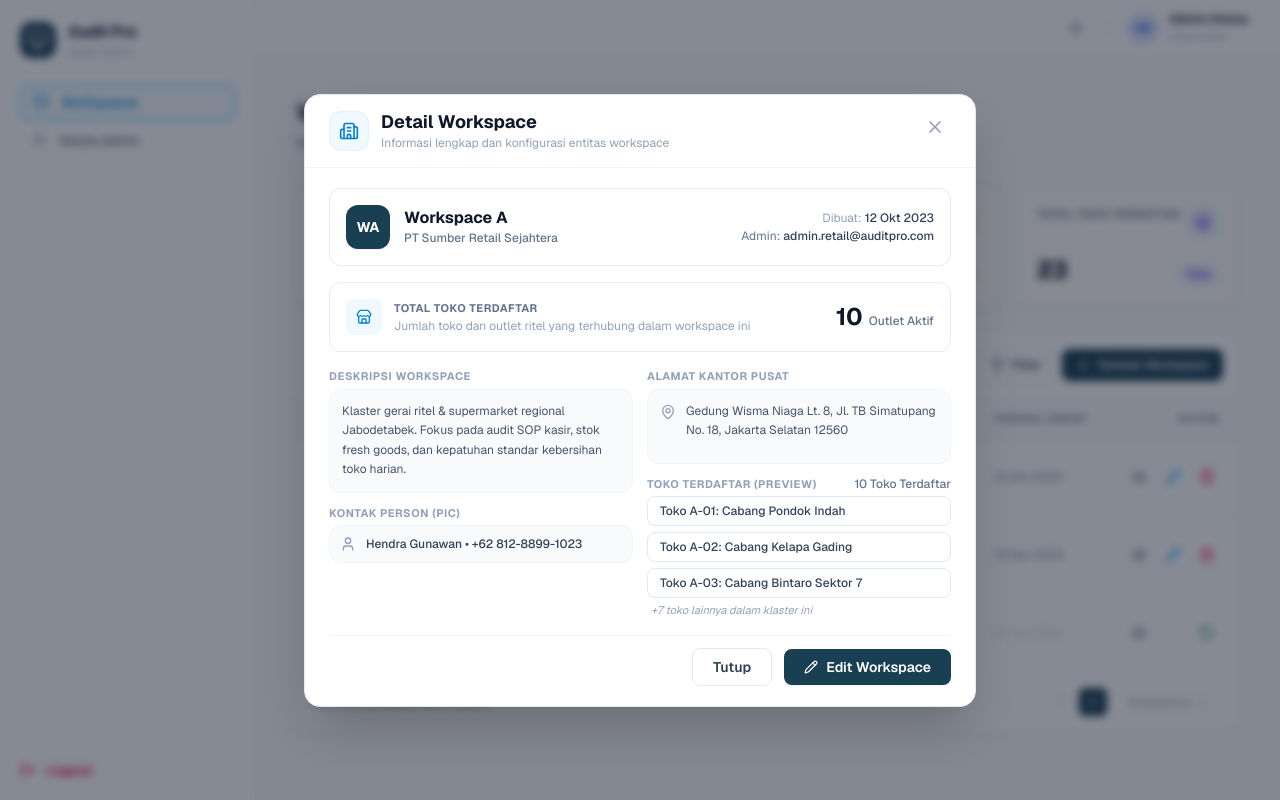
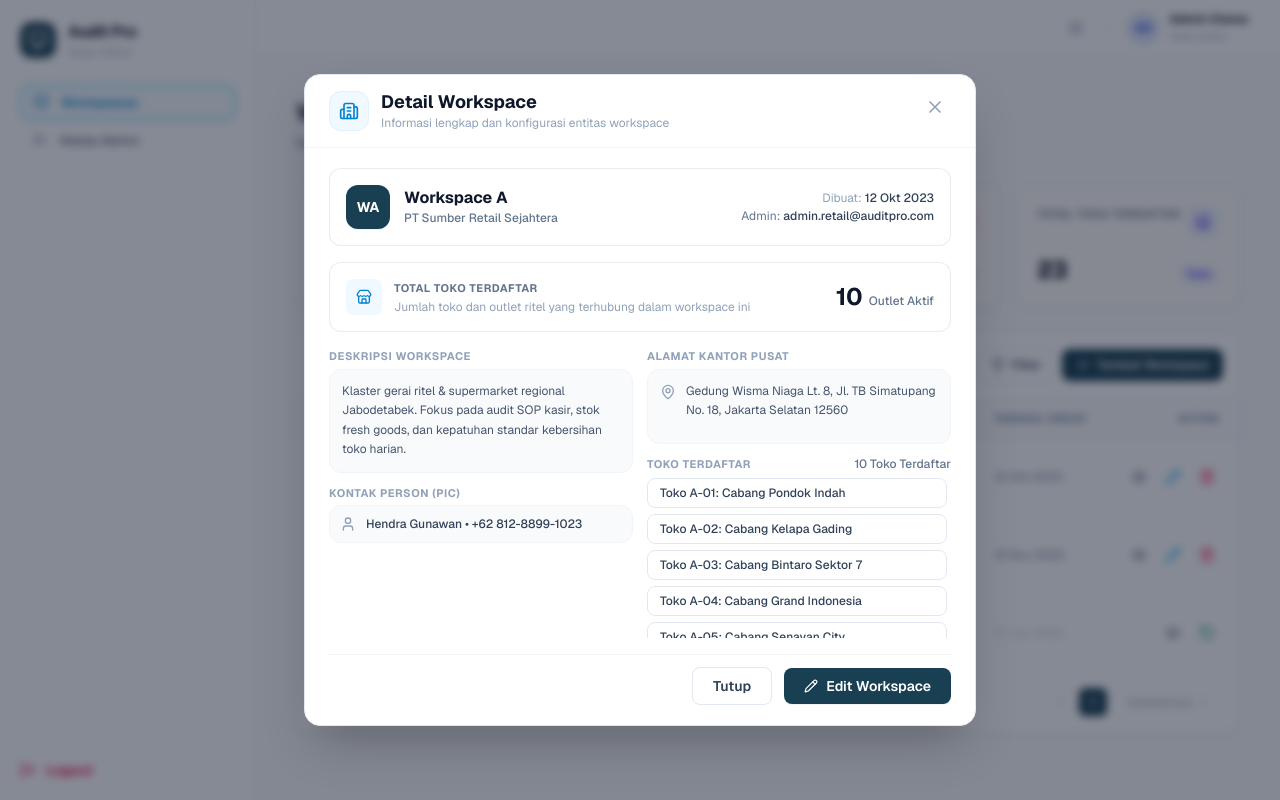
Before and after one commit to AlvinoValerian/Audit-Checklist-System, a Next.js app in the folder frontend/: page /workspace in a window 1280 px wide. Both pictures are taken after a click on the button 1139 px from the left and 477 px from the top of the page. Built offline with nearby package versions, Linux system fonts and the light colour scheme.

Commit message:
update halaman workspace dan libur-toko

```diff
--- a/frontend/src/app/template-checklist/components/EditTemplate.tsx
+++ b/frontend/src/app/template-checklist/components/EditTemplate.tsx
@@ -678,7 +678,7 @@ export default function EditTemplate({
           onClick={handleBack}
           className="px-4 py-2 bg-white border border-slate-200 hover:bg-slate-50 text-slate-700 rounded-xl text-xs font-semibold transition-colors cursor-pointer shadow-2xs"
         >
-          Batal / Buang
+          Batal
         </button>
         <button
           type="button"
--- a/frontend/src/app/workspace/components/WorkspaceTable.tsx
+++ b/frontend/src/app/workspace/components/WorkspaceTable.tsx
@@ -211,6 +211,7 @@ export default function WorkspaceTable({
                     {/* 6. ACTION */}
                     <td className="px-5 py-3.5 text-right whitespace-nowrap">
                       <ActionButtons
+                        alignRestoreWithDelete={false}
                         onView={() => onDetail?.(ws)}
                         onEdit={isSoftDeleted ? undefined : () => onEdit?.(ws)}
                         onDelete={isSoftDeleted ? undefined : () => onDelete?.(ws)}
--- a/frontend/src/app/workspace/page.tsx
+++ b/frontend/src/app/workspace/page.tsx
@@ -17,6 +17,7 @@ import {
   Store,
   User,
   MapPin,
+  AlertCircle,
 } from "lucide-react";
 import { toast } from "sonner";
 
@@ -182,19 +183,40 @@ export default function WorkspacePage() {
         const picName = selectedDetailWorkspace.picName || "Hendra Gunawan";
         const picPhone = selectedDetailWorkspace.picPhone || "+62 812-8899-1023";
 
-        const previewStores =
-          selectedDetailWorkspace.stores && selectedDetailWorkspace.stores.length > 0
-            ? selectedDetailWorkspace.stores
-            : [
-                `Toko ${selectedDetailWorkspace.name.replace(/[^A-Za-z0-9]/g, "").slice(0, 4)}-01: Cabang Pondok Indah`,
-                `Toko ${selectedDetailWorkspace.name.replace(/[^A-Za-z0-9]/g, "").slice(0, 4)}-02: Cabang Kelapa Gading`,
-                `Toko ${selectedDetailWorkspace.name.replace(/[^A-Za-z0-9]/g, "").slice(0, 4)}-03: Cabang Bintaro Sektor 7`,
+        const existingStores = selectedDetailWorkspace.stores || [];
+        const targetCount = Math.max(
+          selectedDetailWorkspace.storeCount || 0,
+          existingStores.length
+        );
+        const storeList: string[] = [...existingStores];
+
+        if (storeList.length < targetCount) {
+          const isHub =
+            selectedDetailWorkspace.name.toLowerCase().includes("hub") ||
+            (existingStores.length > 0 && existingStores[0].startsWith("Hub"));
+          const prefix = isHub ? "Hub" : "Toko";
+          const code =
+            selectedDetailWorkspace.name.replace(/[^A-Za-z0-9]/g, "").slice(-1).toUpperCase() || "A";
+
+          const defaultLocations = [
+            "Gudang Cimahi Sentral",
+            "Distribusi Pasteur Express",
+            "Depo Ujung Berung",
+            "Hub Transit Padalarang",
+            "Gudang Kopo Sayati",
+            "Cabang Buah Batu",
+            "Cabang Setiabudi",
+            "Cabang Dago",
+            "Cabang Cihampelas",
+            "Cabang Soekarno Hatta",
           ];
 
-        const remainingStoresCount = Math.max(
-          0,
-          selectedDetailWorkspace.storeCount - previewStores.length
-        );
+          for (let i = storeList.length + 1; i <= targetCount; i++) {
+            const num = String(i).padStart(2, "0");
+            const loc = defaultLocations[(i - 1) % defaultLocations.length];
+            storeList.push(`${prefix} ${code}-${num}: ${loc}`);
+          }
+        }
 
         return (
           <Modal
@@ -213,8 +235,15 @@ export default function WorkspacePage() {
                     {initials}
                   </div>
                   <div>
+                    <div className="flex items-center gap-2">
                       <div className="font-bold text-slate-900 text-base leading-tight">
                         {selectedDetailWorkspace.name}
+                      </div>
+                      {selectedDetailWorkspace.status === "Nonaktif" && (
+                        <span className="inline-flex items-center px-2 py-0.5 rounded-full text-[10px] font-bold bg-rose-50 text-rose-600 border border-rose-200">
+                          Nonaktif
+                        </span>
+                      )}
                     </div>
                     <div className="text-xs text-slate-500 font-medium mt-0.5">
                       {selectedDetailWorkspace.companyName || "PT Sumber Retail Sejahtera"}
@@ -237,6 +266,16 @@ export default function WorkspacePage() {
                   </div>
                 </div>
               </div>
+
+              {/* Soft Delete Notice if Inactive */}
+              {selectedDetailWorkspace.status === "Nonaktif" && (
+                <div className="p-3 bg-amber-50/80 border border-amber-200/80 rounded-xl flex items-center gap-2.5 text-xs text-amber-800">
+                  <AlertCircle className="w-4 h-4 text-amber-600 shrink-0" />
+                  <span>
+                    Workspace ini berstatus <strong>Nonaktif (Soft Delete)</strong>. Mode hanya detail dan tidak dapat diedit sebelum diaktifkan kembali.
+                  </span>
+                </div>
+              )}
 
               {/* Total Toko Terdaftar Card */}
               <div className="p-3.5 sm:p-4 rounded-xl border border-slate-200/80 bg-white flex items-center justify-between">
@@ -311,31 +350,31 @@ export default function WorkspacePage() {
 
                   {/* Toko Terdaftar */}
                   <div>
-                    <div className="flex items-center justify-between mb-1">
+                    <div className="flex items-center justify-between mb-1.5">
                       <span className="text-[11px] font-bold text-slate-400 uppercase tracking-wider">
-                        TOKO TERDAFTAR (PREVIEW)
+                        TOKO TERDAFTAR
                       </span>
                       <span className="text-xs text-slate-500 font-medium">
-                        {selectedDetailWorkspace.storeCount} Toko Terdaftar
+                        {storeList.length} Toko Terdaftar
                       </span>
                     </div>
 
-                    <div className="space-y-1.5">
-                      {previewStores.map((storeName, i) => (
+                    <div className="space-y-1.5 max-h-[160px] overflow-y-auto pr-1">
+                      {storeList.length > 0 ? (
+                        storeList.map((storeName, i) => (
                           <div
                             key={i}
-                          className="bg-white border border-slate-200 rounded-lg px-3 py-1.5 text-xs text-slate-700 font-medium"
+                            className="bg-white border border-slate-200 rounded-lg px-3 py-1.5 text-xs text-slate-700 font-medium hover:border-slate-300 transition-colors"
                           >
                             {storeName}
                           </div>
-                      ))}
-                    </div>
-
-                    {remainingStoresCount > 0 && (
-                      <div className="text-[11px] text-slate-400 italic mt-1 pl-1">
-                        +{remainingStoresCount} toko lainnya dalam klaster ini
+                        ))
+                      ) : (
+                        <div className="text-xs text-slate-400 italic py-3 text-center bg-slate-50 border border-slate-100 rounded-lg">
+                          Belum ada toko yang terdaftar
                         </div>
                       )}
+                    </div>
                   </div>
                 </div>
               </div>
@@ -349,6 +388,7 @@ export default function WorkspacePage() {
                 >
                   Tutup
                 </button>
+                {selectedDetailWorkspace.status !== "Nonaktif" && (
                   <button
                     type="button"
                     onClick={() => {
@@ -361,6 +401,7 @@ export default function WorkspacePage() {
                     <Pencil className="w-3.5 h-3.5" />
                     <span>Edit Workspace</span>
                   </button>
+                )}
               </div>
             </div>
           </Modal>
--- a/frontend/src/services/workspace.service.ts
+++ b/frontend/src/services/workspace.service.ts
@@ -23,6 +23,13 @@ export const INITIAL_WORKSPACES: Workspace[] = [
       "Toko A-01: Cabang Pondok Indah",
       "Toko A-02: Cabang Kelapa Gading",
       "Toko A-03: Cabang Bintaro Sektor 7",
+      "Toko A-04: Cabang Grand Indonesia",
+      "Toko A-05: Cabang Senayan City",
+      "Toko A-06: Cabang Central Park",
+      "Toko A-07: Cabang Mall Kelapa Gading 3",
+      "Toko A-08: Cabang Puri Indah",
+      "Toko A-09: Cabang Kemang Village",
+      "Toko A-10: Cabang Kota Kasablanka",
     ],
   },
   {
@@ -45,6 +52,11 @@ export const INITIAL_WORKSPACES: Workspace[] = [
       "Toko B-01: Cabang Tunjungan Plaza",
       "Toko B-02: Cabang Rungkut Industri",
       "Toko B-03: Cabang Darmo Permai",
+      "Toko B-04: Cabang Galaxy Mall",
+      "Toko B-05: Cabang Pakuwon Mall",
+      "Toko B-06: Cabang Manyar Kertoarjo",
+      "Toko B-07: Cabang Kertajaya Indah",
+      "Toko B-08: Cabang Ciputra World",
     ],
   },
   {
@@ -67,6 +79,8 @@ export const INITIAL_WORKSPACES: Workspace[] = [
       "Hub C-01: Gudang Cimahi Sentral",
       "Hub C-02: Distribusi Pasteur Express",
       "Hub C-03: Depo Ujung Berung",
+      "Hub C-04: Hub Transit Padalarang",
+      "Hub C-05: Gudang Kopo Sayati",
     ],
   },
 ];
@@ -97,7 +111,7 @@ export const WorkspaceService = {
                 picName: item.picName || initial.picName,
                 picPhone: item.picPhone || initial.picPhone,
                 stores:
-                  item.stores && item.stores.length > 0
+                  item.stores && item.stores.length >= (initial.stores?.length || 0)
                     ? item.stores
                     : initial.stores,
               };
```
Also changed, not shown: frontend/src/app/libur-toko/components/CreateHolidayView.tsx (line endings or trailing spaces), frontend/src/app/libur-toko/components/DetailHolidayModal.tsx (line endings or trailing spaces), frontend/src/app/libur-toko/components/HolidayCalendarWidget.tsx (line endings or trailing spaces), frontend/src/app/libur-toko/components/RestoreHolidayModal.tsx (line endings or trailing spaces), frontend/src/app/libur-toko/components/SoftDeleteModal.tsx (line endings or trailing spaces), frontend/src/app/libur-toko/page.tsx (line endings or trailing spaces), frontend/src/services/holiday.service.ts (line endings or trailing spaces), frontend/src/types/holiday.ts (line endings or trailing spaces). Lines whose indentation alone changed are shown as unchanged.
